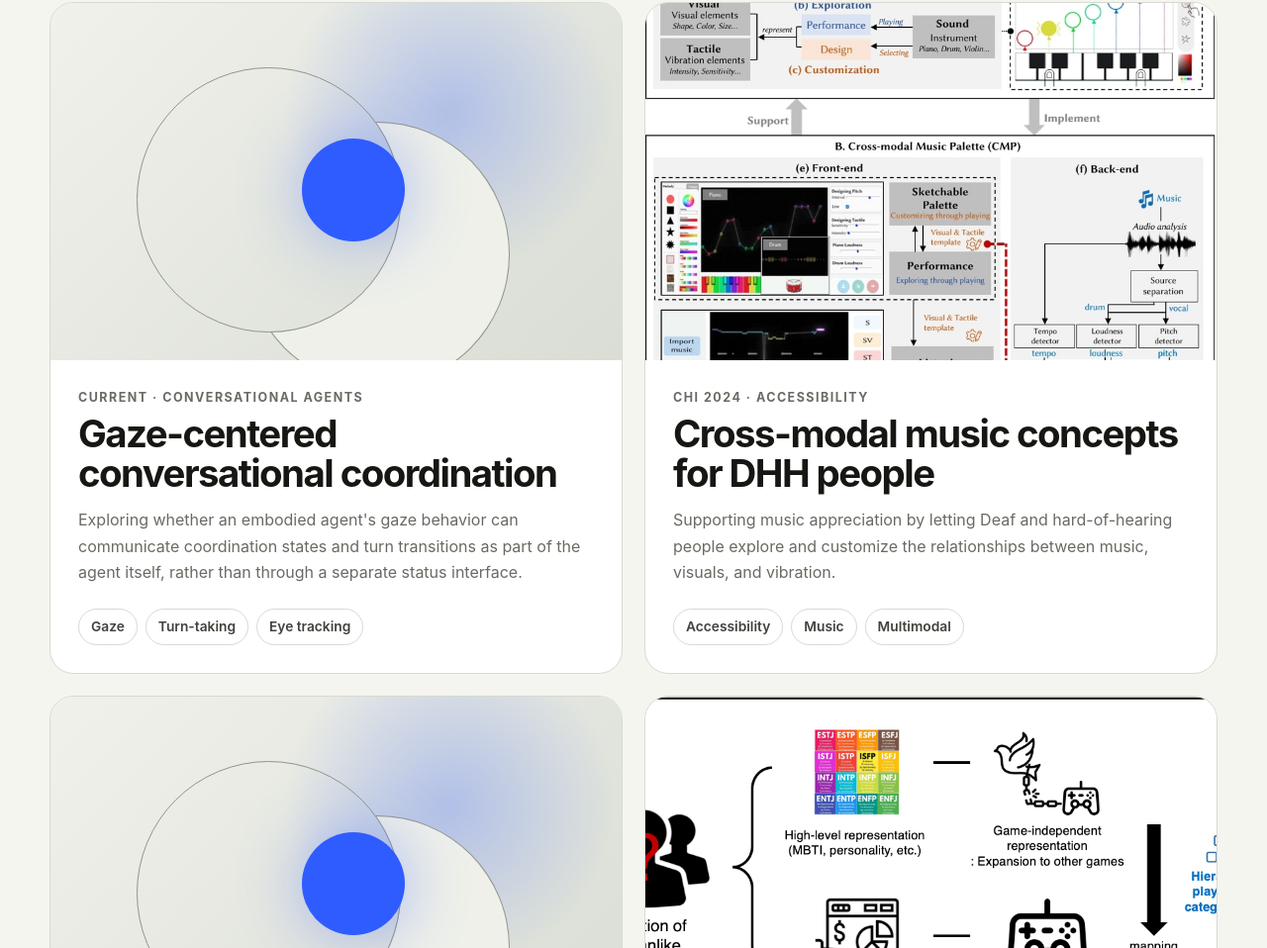
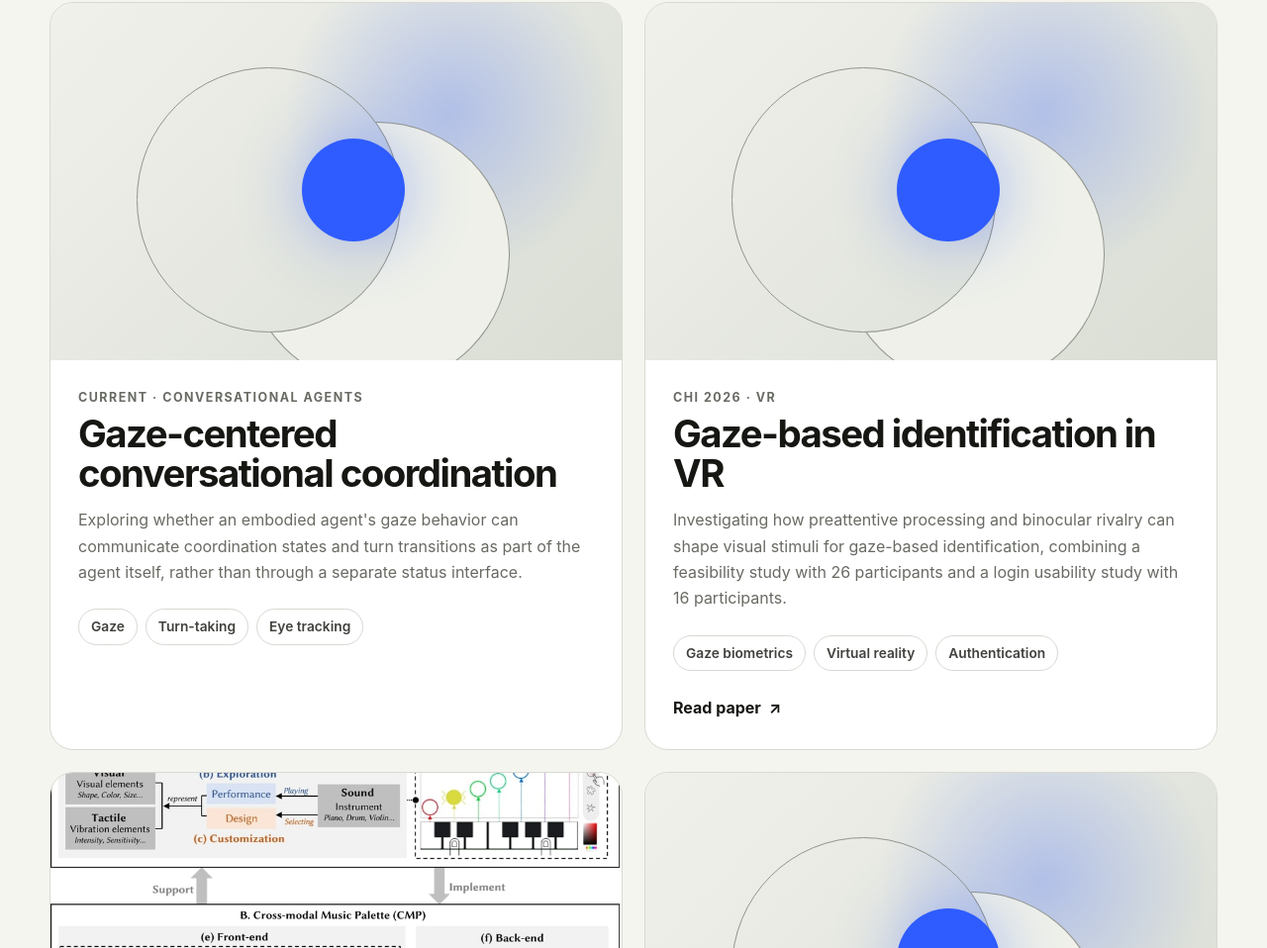
Before and after one commit to dynamic98/dynamic98.github.io, an Astro site: page /projects in a window 1280 px wide. Shown: the part 598-1556 px from the top of the page at 99% size. Built offline with nearby package versions, Linux system fonts and the light colour scheme; Astro itself is replaced by a stand-in of ours.

Commit message:
Feature CHI 2026 VR gaze project

```diff
--- a/src/pages/projects.astro
+++ b/src/pages/projects.astro
@@ -19,6 +19,17 @@ import BaseLayout from '../layouts/BaseLayout.astro';
           <h2>Gaze-centered conversational coordination</h2>
           <p>Exploring whether an embodied agent's gaze behavior can communicate coordination states and turn transitions as part of the agent itself, rather than through a separate status interface.</p>
           <div class="keyword-list"><span class="pill">Gaze</span><span class="pill">Turn-taking</span><span class="pill">Eye tracking</span></div>
+        </div>
+      </article>
+
+      <article class="project-card">
+        <div class="project-visual"><div class="gaze-art" aria-hidden="true"></div></div>
+        <div class="project-copy">
+          <p class="eyebrow">CHI 2026 · VR</p>
+          <h2>Gaze-based identification in VR</h2>
+          <p>Investigating how preattentive processing and binocular rivalry can shape visual stimuli for gaze-based identification, combining a feasibility study with 26 participants and a login usability study with 16 participants.</p>
+          <div class="keyword-list"><span class="pill">Gaze biometrics</span><span class="pill">Virtual reality</span><span class="pill">Authentication</span></div>
+          <a class="card-link" href="https://dl.acm.org/doi/full/10.1145/3772318.3791641" target="_blank" rel="noreferrer">Read paper <span aria-hidden="true">↗</span></a>
         </div>
       </article>
 
```
